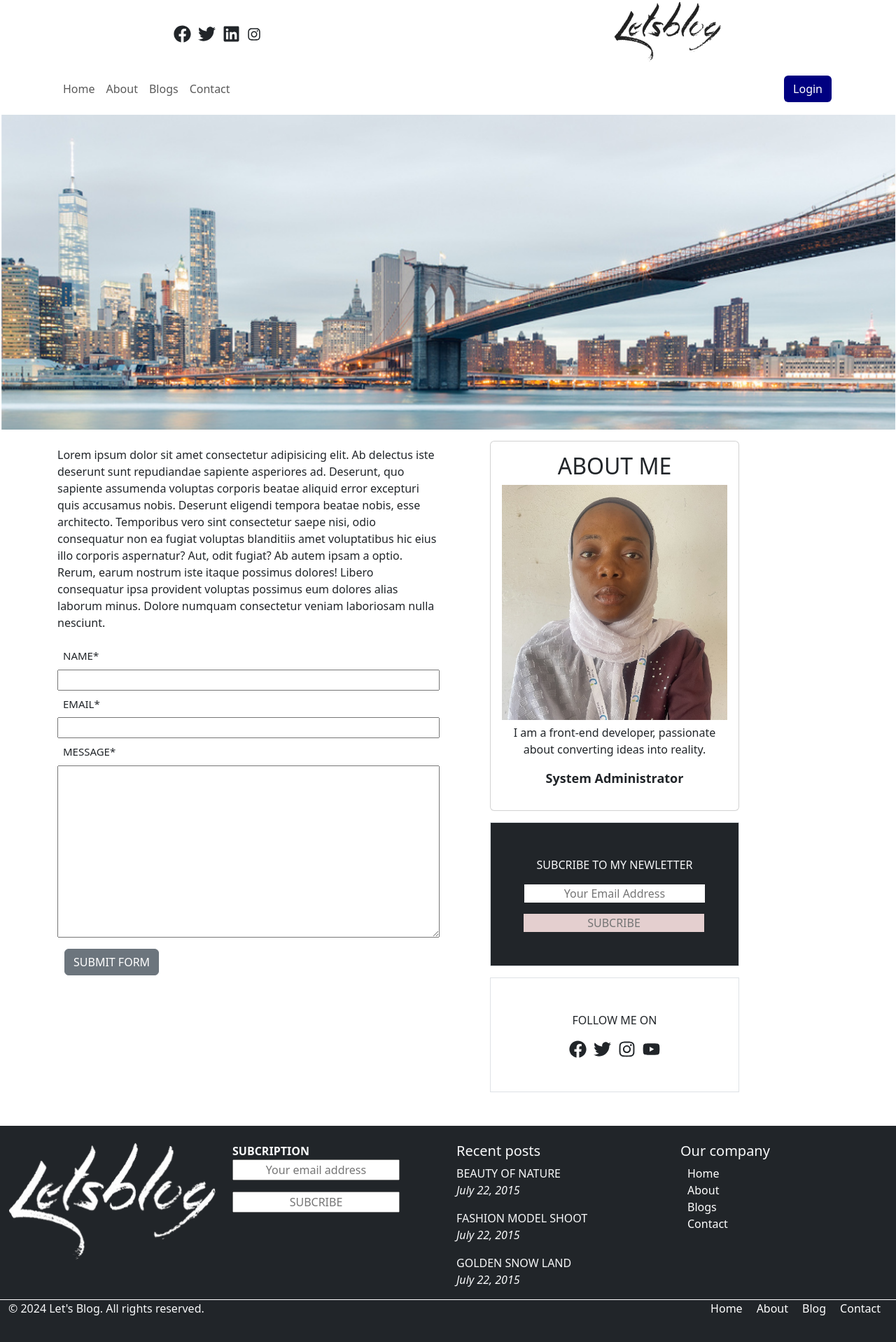
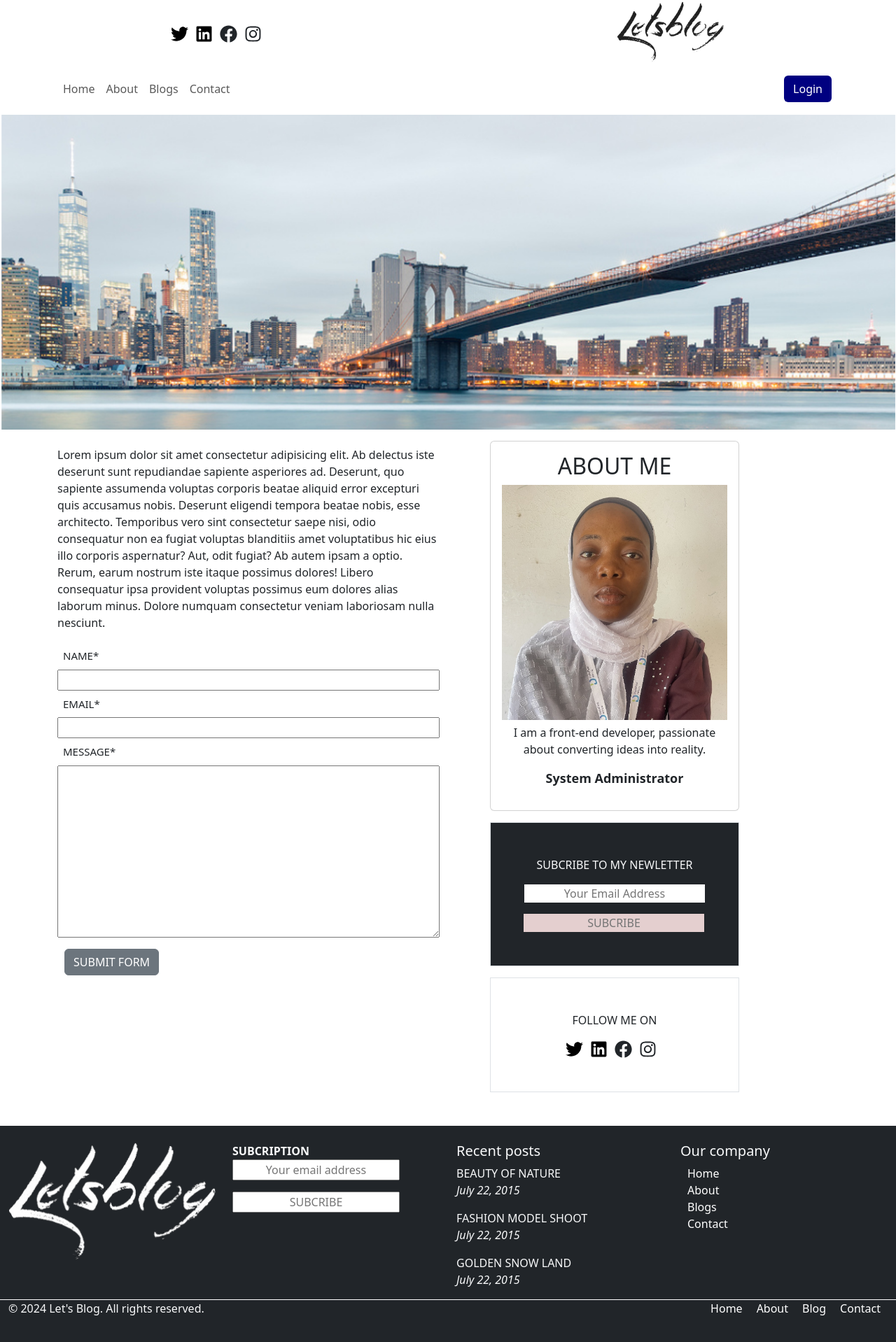
Before and after one commit to realmintech/reactBlog, a React (Create React App) app in the folder my-react-app/: page /contact in a window 1280 px wide. Shown: the top 1918 px of the page at 70% size. Built offline with nearby package versions, Linux system fonts and the light colour scheme; no server answers.

Commit message:
active social media

```diff
--- a/my-react-app/src/Components/common/navbar/Navbar.jsx
+++ b/my-react-app/src/Components/common/navbar/Navbar.jsx
@@ -23,10 +23,18 @@ export default function CustomNavbar() {
     <>
       <header className="header">
         <div className="socialIcons">
+          <Link to="https://x.com/Adesina20638088">
+            <FaTwitter
+              style={{ marginRight: '10px', fontSize: '25px', color: 'black' }}
+            />
+          </Link>
+          <Link to="https://www.linkedin.com/in/mariam-adesina-temitope">
+            <FaLinkedin
+              style={{ fontSize: '25px', marginRight: '10px', color: 'black' }}
+            />
+          </Link>
           <FaFacebook style={{ marginRight: '10px', fontSize: '25px' }} />
-          <FaTwitter style={{ marginRight: '10px', fontSize: '25px' }} />
-          <FaLinkedin style={{ marginRight: '10px', fontSize: '25px' }} />
-          <FaInstagram size={20} />
+          <FaInstagram fontSize={25} style={{ marginRight: '10px' }} />
         </div>
         <div className="headerWord">
           <img src={Logo} alt="letsBlog" className="lets_blog" />
@@ -57,7 +65,7 @@ export default function CustomNavbar() {
                   </Link>
                 </button>
               </>
-            ) :  ( userInfo && isAdmin ? (
+            ) : userInfo && isAdmin ? (
               <>
                 <button className="btn" style={{ backgroundColor: 'navy' }}>
                   <Link
@@ -76,18 +84,16 @@ export default function CustomNavbar() {
                   </Link>
                 </button>
               </>
-            ): (
+            ) : (
               <button className="btn" style={{ backgroundColor: 'navy' }}>
                 <Link
-                    to='/login'
+                  to="/login"
                   style={{ textDecoration: 'none', color: 'white' }}
                 >
                   Login
                 </Link>
               </button>
-            ))}
-
-
+            )}
           </Navbar.Collapse>
         </Container>
       </Navbar>
--- a/my-react-app/src/Components/newsLetterComponent/Index.jsx
+++ b/my-react-app/src/Components/newsLetterComponent/Index.jsx
@@ -1,5 +1,6 @@
-import { FaFacebook, FaInstagram, FaTwitter, FaYoutube } from "react-icons/fa";
+import { FaFacebook, FaInstagram, FaTwitter, FaLinkedin } from "react-icons/fa";
 import "./Index.css";
+import { Link } from 'react-router-dom'
 
 export default function Newsletter() {
   return (
@@ -23,10 +24,18 @@ export default function Newsletter() {
       </div>
       <div className="socialMedia border mt-3 p-5 text-center mb-4">
         <p>FOLLOW ME ON </p>
-        <FaFacebook style={{ marginRight: "10px", fontSize: "25px" }} />
-        <FaTwitter style={{ marginRight: "10px", fontSize: "25px" }} />
-        <FaInstagram fontSize={25} style={{ marginRight: "10px" }} />
-        <FaYoutube fontSize={25} />
+        <Link to="https://x.com/Adesina20638088">
+          <FaTwitter
+            style={{ marginRight: '10px', fontSize: '25px', color: 'black' }}
+          />
+        </Link>
+        <Link to="https://www.linkedin.com/in/mariam-adesina-temitope">
+          <FaLinkedin
+            style={{ fontSize: '25px', marginRight: '10px', color: 'black' }}
+          />
+        </Link>
+        <FaFacebook style={{ marginRight: '10px', fontSize: '25px' }} />
+        <FaInstagram fontSize={25} style={{ marginRight: '10px' }} />
       </div>
     </>
   );
--- a/my-react-app/src/Pages/Home/Index.jsx
+++ b/my-react-app/src/Pages/Home/Index.jsx
@@ -2,8 +2,10 @@ import React, { useEffect } from 'react';
 import CarouselContent from '../carousel/Carousel';
 import ArticleCard from '../../Components/articleCardComponent/Index';
 import AboutMe from '../../Components/aboutMeComponent/Index';
+import { FaFacebook, FaInstagram, FaTwitter, FaLinkedin } from 'react-icons/fa';
 import { useDispatch, useSelector } from 'react-redux';
 import { getFeaturedBlogs } from '../../actions/createPostAction';
+import { Link } from 'react-router-dom';
 
 export default function HomePage() {
   const dispatch = useDispatch();
@@ -53,6 +55,29 @@ export default function HomePage() {
             <div className="about__me__component">
               <AboutMe />
             </div>
+            <div className="socialMedia border mt-3 p-5 text-center mb-4">
+              <p>FOLLOW ME ON </p>
+              <Link to="https://x.com/Adesina20638088">
+                <FaTwitter
+                  style={{
+                    marginRight: '10px',
+                    fontSize: '25px',
+                    color: 'black',
+                  }}
+                />
+              </Link>
+              <Link to="https://www.linkedin.com/in/mariam-adesina-temitope">
+                <FaLinkedin
+                  style={{
+                    fontSize: '25px',
+                    marginRight: '10px',
+                    color: 'black',
+                  }}
+                />
+              </Link>
+              <FaFacebook style={{ marginRight: '10px', fontSize: '25px' }} />
+              <FaInstagram fontSize={25} style={{ marginRight: '10px' }} />
+            </div>
           </div>
         </div>
       </div>
```
Lines whose indentation alone changed are shown as unchanged.
